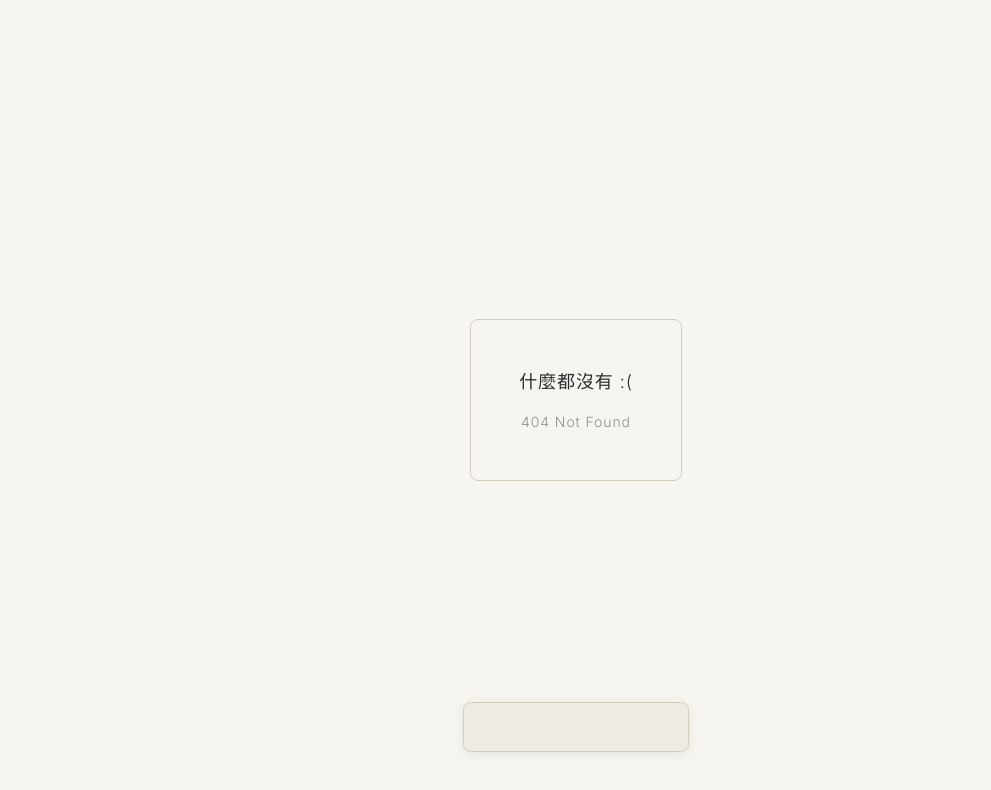
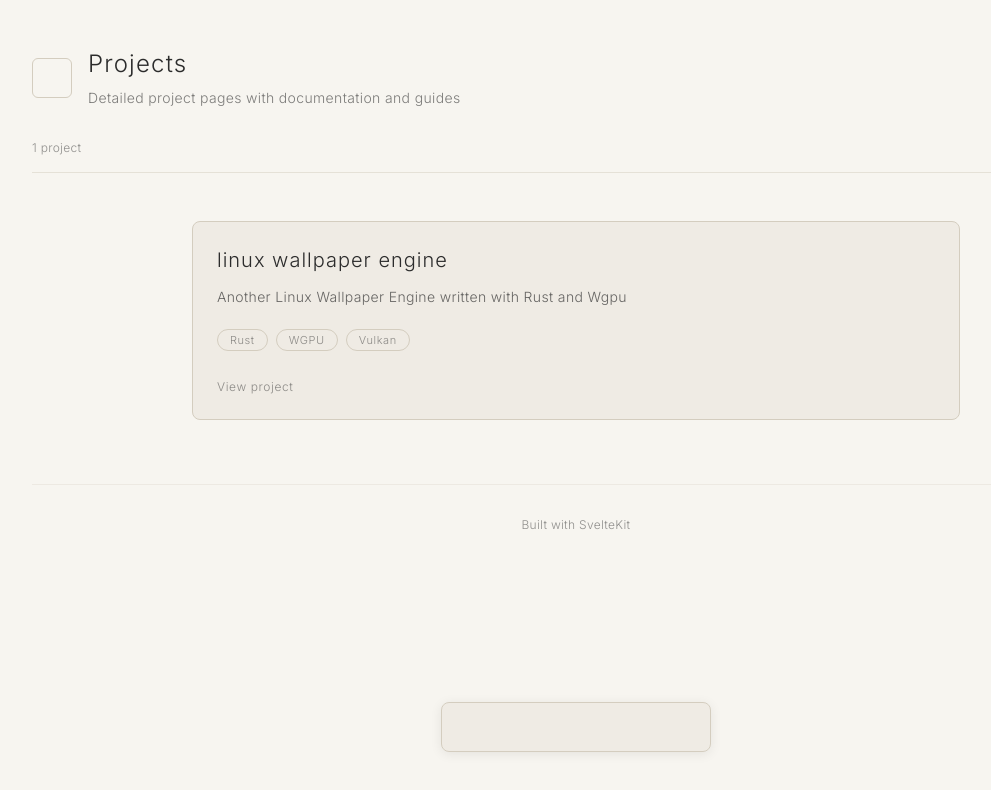
Before and after one commit to wqLouis/wqlouis.github.io, a SvelteKit app: page /projects in a window 1280 px wide. Before the commit this address had no page. Shown: the top 790 px of the page, without its empty margins (64-1055 px from the left). Built offline with nearby package versions, Linux system fonts and the light colour scheme; what @iconify/tailwind4 would draw is missing.

Commit message:
feat(projects page): New projects page to route to projects subroute

```diff
--- /dev/null
+++ b/src/lib/data/projects.ts
@@ -0,0 +1,53 @@
+import PersonalWebsite from '$lib/assets/others/PersonalWebsite.png';
+import TreeRs from '$lib/assets/others/treers.png';
+import Depkg from '$lib/assets/others/depkg.png';
+import Yawe from '$lib/assets/others/yawe.png';
+
+export interface Project {
+	link: string;
+	cardTitle: string;
+	image?: string;
+	tags: string[];
+}
+
+export const projects: Project[] = [
+	{
+		link: 'https://github.com/wqLouis/linux-wallpaperengine',
+		cardTitle: 'linux wallpaper engine',
+		image: Yawe,
+		tags: ['Rust', 'WGPU', 'Vulkan']
+	},
+	{
+		link: 'https://github.com/wqLouis/NeoTV',
+		cardTitle: 'NeoTV',
+		tags: ['Svelte', 'Mobile', 'Tauri']
+	},
+	{
+		link: 'https://github.com/wqLouis/depkg',
+		cardTitle: 'depkg',
+		image: Depkg,
+		tags: ['Rust']
+	},
+	{
+		link: 'https://github.com/wqLouis/wqlouis.github.io',
+		cardTitle: 'wqlouis.github.io',
+		image: PersonalWebsite,
+		tags: ['Svelte', 'TypeScript', 'Tailwind CSS']
+	},
+	{
+		link: 'https://github.com/wqLouis/bilinovel_cli',
+		cardTitle: 'bilinovel cli',
+		tags: ['Python', 'Playwright']
+	},
+	{
+		link: 'https://github.com/wqLouis/paper_check',
+		cardTitle: 'paper check',
+		tags: ['Python', 'Flet']
+	},
+	{
+		link: 'https://github.com/wqLouis/tree-rs',
+		cardTitle: 'tree-rs',
+		image: TreeRs,
+		tags: ['Rust']
+	}
+];
--- a/src/routes/+layout.svelte
+++ b/src/routes/+layout.svelte
@@ -57,6 +57,18 @@
 			</Tooltip>
 		</a>
 		<a
+			title="Projects"
+			href={resolve('/projects' as RouteId)}
+			class="relative my-auto flex size-8 cursor-pointer items-center justify-center rounded-md border border-transparent transition-all hover:border-text active:border-2 active:border-text"
+		>
+			<span class="m-auto icon-[heroicons--rectangle-stack-20-solid] transition-all"></span>
+			<Tooltip popOffset={{ x: 0, y: 140 }}>
+				<div class="flex size-full rounded-md border border-border/50 bg-fg px-3 py-1">
+					<span class="mx-auto my-auto">Projects</span>
+				</div>
+			</Tooltip>
+		</a>
+		<a
 			class="relative my-auto flex size-8 cursor-pointer items-center justify-center rounded-md border border-transparent transition-all hover:border-text active:border-2 active:border-text"
 			title="github"
 			href="https://github.com/wqLouis"
--- a/src/routes/+page.svelte
+++ b/src/routes/+page.svelte
@@ -10,10 +10,7 @@
 	import Cityu from '$lib/assets/others/CityU_logo.svg';
 	import Marquee from '$lib/components/marquee.svelte';
 	import ProjectCard from '$lib/components/main/card.svelte';
-	import PersonalWebsite from '$lib/assets/others/PersonalWebsite.png';
-	import TreeRs from '$lib/assets/others/treers.png';
-	import Depkg from '$lib/assets/others/depkg.png';
-	import Yawe from '$lib/assets/others/yawe.png';
+	import { projects } from '$lib/data/projects';
 </script>
 
 <main class="flex h-auto w-full flex-col overflow-clip bg-bg text-text">
@@ -147,45 +144,14 @@
 	<section id="projects" class="mx-auto mt-8 flex h-max w-max min-w-[70vw] flex-col">
 		<div class="mb-8 ml-8 text-2xl font-light tracking-wider">Projects</div>
 		<div class="mx-auto mb-8 grid grid-cols-1 gap-8 md:grid-cols-2 lg:grid-cols-3">
-			<ProjectCard
-				link="https://github.com/wqLouis/linux-wallpaperengine"
-				cardTitle="linux wallpaper engine"
-				image={Yawe}
-				tags={['Rust', 'WGPU', 'Vulkan']}
-			/>
-			<ProjectCard
-				link="https://github.com/wqLouis/NeoTV"
-				cardTitle="NeoTV"
-				tags={['Svelte', 'Mobile', 'Tauri']}
-			/>
-			<ProjectCard
-				link="https://github.com/wqLouis/depkg"
-				cardTitle="depkg"
-				image={Depkg}
-				tags={['Rust']}
-			/>
-			<ProjectCard
-				link="https://github.com/wqLouis/wqlouis.github.io"
-				cardTitle="wqlouis.github.io"
-				image={PersonalWebsite}
-				tags={['Svelte', 'TypeScript', 'Tailwind CSS']}
-			/>
-			<ProjectCard
-				link="https://github.com/wqLouis/bilinovel_cli"
-				cardTitle="bilinovel cli"
-				tags={['Python', 'Playwright']}
-			/>
-			<ProjectCard
-				link="https://github.com/wqLouis/paper_check"
-				cardTitle="paper check"
-				tags={['Python', 'Flet']}
-			/>
-			<ProjectCard
-				link="https://github.com/wqLouis/tree-rs"
-				cardTitle="tree-rs"
-				image={TreeRs}
-				tags={['Rust']}
-			/>
+			{#each projects as project (project.cardTitle)}
+				<ProjectCard
+					link={project.link}
+					cardTitle={project.cardTitle}
+					image={project.image}
+					tags={project.tags}
+				/>
+			{/each}
 		</div>
 	</section>
 
--- /dev/null
+++ b/src/routes/projects/+page.svelte
@@ -0,0 +1,71 @@
+<script lang="ts">
+	import { goto } from '$app/navigation';
+	import { resolve } from '$app/paths';
+	import { page } from '$app/state';
+	import Project from './project.svelte';
+</script>
+
+<section class="min-h-screen w-screen bg-bg" id="project-list">
+	<div class="mx-auto max-w-6xl px-4 py-12 sm:px-6 lg:px-8">
+		<div class="mb-12">
+			<div class="flex items-center gap-4">
+				<button
+					title="Return to home"
+					class="flex size-10 cursor-pointer items-center justify-center rounded-md border border-border transition-all hover:border-text active:border-2 active:border-text"
+					onclick={() => {
+						goto(resolve('/'));
+					}}
+				>
+					<span
+						class="icon-[heroicons--arrow-left-20-solid] size-5 text-text/70"
+					></span>
+				</button>
+				<div>
+					<h1 class="text-2xl font-light tracking-wider text-text">Projects</h1>
+					<p class="mt-2 text-sm font-light tracking-wide text-text/60">
+						Detailed project pages with documentation and guides
+					</p>
+				</div>
+			</div>
+
+			<div class="mt-8 border-b border-border/50 pb-4">
+				<div class="flex flex-col gap-4 sm:flex-row sm:items-center sm:justify-between">
+					<p class="text-xs font-light tracking-wide text-text/50">
+						{#if page.data.projects.length === 0}
+							No projects yet
+						{:else if page.data.projects.length === 1}
+							1 project
+						{:else}
+							{page.data.projects.length} projects
+						{/if}
+					</p>
+					<div class="flex gap-3"></div>
+				</div>
+			</div>
+		</div>
+
+		<div class="space-y-6">
+			{#if page.data.projects.length === 0}
+				<div class="rounded-lg border border-border bg-fg/50 p-12 text-center">
+					<h3 class="text-sm font-light tracking-wide text-text/50">No projects yet</h3>
+					<p class="mt-2 text-xs font-light tracking-wide text-text/40">Check back soon for new project pages.</p>
+				</div>
+			{:else}
+				{#each page.data.projects as project (project.slug)}
+					<Project
+						title={project.title}
+						description={project.description}
+						route={`/projects/${project.slug}`}
+						tags={project.tags}
+					/>
+				{/each}
+			{/if}
+		</div>
+
+		<div class="mt-16 border-t border-border/30 pt-8 text-center">
+			<p class="text-xs font-light tracking-wide text-text/50">
+				Built with SvelteKit
+			</p>
+		</div>
+	</div>
+</section>
--- /dev/null
+++ b/src/routes/projects/+page.ts
@@ -0,0 +1,19 @@
+export interface ProjectPage {
+	slug: string;
+	title: string;
+	description: string;
+	tags: string[];
+}
+
+export const load = () => {
+	const projects: ProjectPage[] = [
+		{
+			slug: 'linux-wallpaper-engine',
+			title: 'linux wallpaper engine',
+			description: 'Another Linux Wallpaper Engine written with Rust and Wgpu',
+			tags: ['Rust', 'WGPU', 'Vulkan']
+		}
+	];
+
+	return { projects };
+};
--- /dev/null
+++ b/src/routes/projects/project.svelte
@@ -0,0 +1,35 @@
+<script lang="ts">
+	let { title = '', description = '', route = '/', tags = [] as string[] } = $props();
+</script>
+
+<a
+	class="group mx-auto flex w-full max-w-3xl flex-col rounded-lg border border-border bg-fg p-6 transition-all duration-300 hover:border-text md:w-[70vw]"
+	href={route}
+>
+	<div class="flex flex-col gap-3">
+		<div class="flex items-start justify-between gap-4">
+			<h3 class="text-xl font-light tracking-wider text-text">{title}</h3>
+		</div>
+
+		<p class="line-clamp-2 text-sm font-light leading-relaxed tracking-wide text-text/70">{description}</p>
+
+		{#if tags.length > 0}
+			<div class="mt-2 flex flex-wrap gap-2">
+				{#each tags as tag (tag)}
+					<span
+						class="rounded-full border border-border px-3 py-0.5 text-[11px] font-light tracking-wider text-text/50">
+						{tag}
+					</span>
+				{/each}
+			</div>
+		{/if}
+
+		<div class="mt-4 flex items-center justify-between">
+			<span
+				class="inline-flex items-center gap-1 text-xs font-light tracking-wider text-text/50"
+			>
+				View project
+			</span>
+		</div>
+	</div>
+</a>
```
